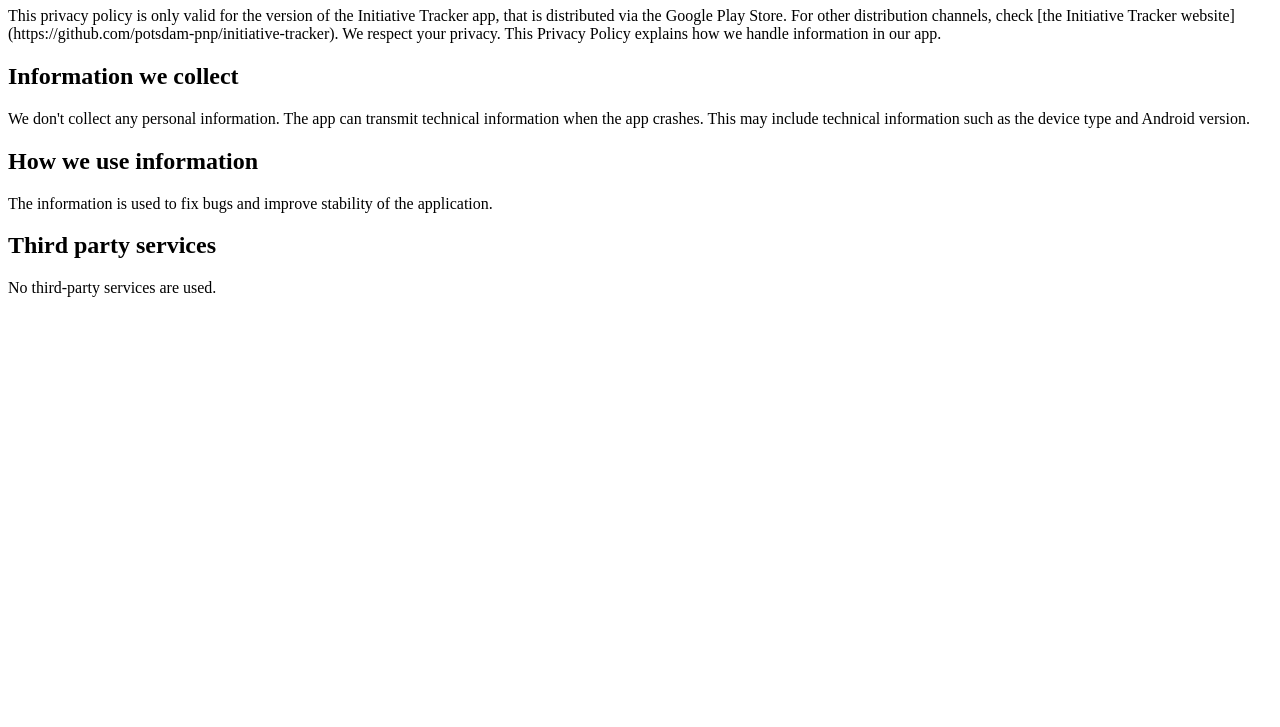
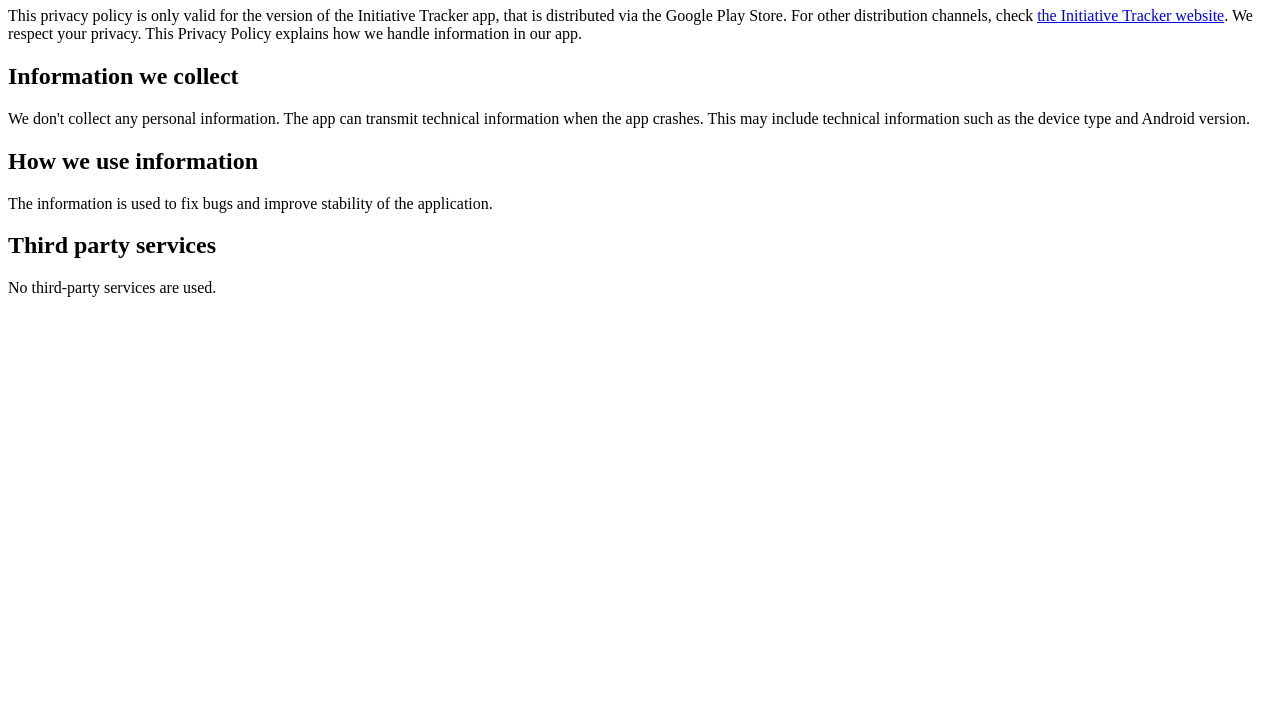
Before and after one commit to potsdam-pnp/potsdam-pnp.github.io, a plain HTML site: page initiative-tracker-privacy-policy/index.html in a window 1280 px wide. Shown: the part 73-800 px from the top of the page. Drawn offline with Linux system fonts and the light colour scheme.

Commit message:
fix markdown inside html

```diff
--- a/initiative-tracker-privacy-policy/index.html
+++ b/initiative-tracker-privacy-policy/index.html
@@ -7,7 +7,7 @@
     <h1>Initiative Tracker Privacy Policy</h1>
     <p>
       This privacy policy is only valid for the version of the Initiative Tracker app, that is distributed via the Google Play Store.
-      For other distribution channels, check [the Initiative Tracker website](https://github.com/potsdam-pnp/initiative-tracker).
+      For other distribution channels, check <a href="https://github.com/potsdam-pnp/initiative-tracker">the Initiative Tracker website</a>.
       We respect your privacy. This Privacy Policy explains how we handle information in our app.
     </p>
     <h2>Information we collect</h2>
```
